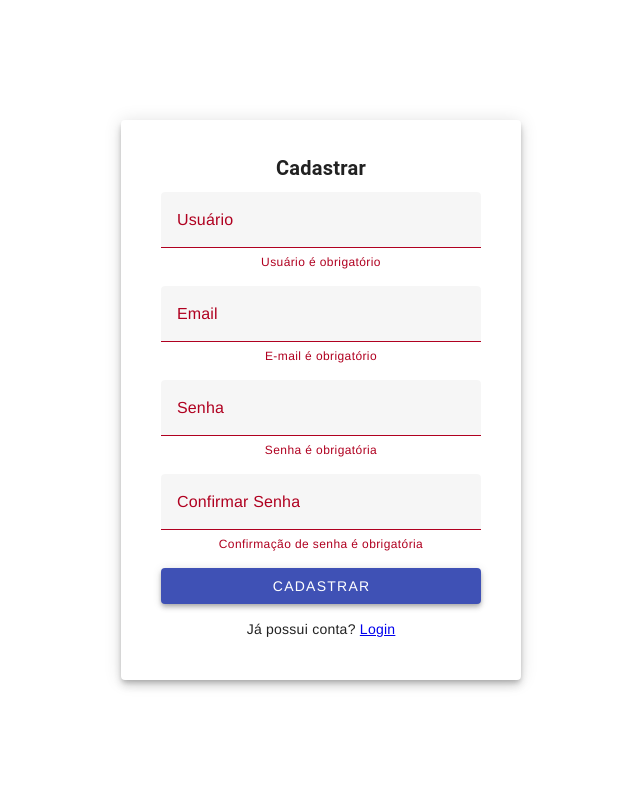
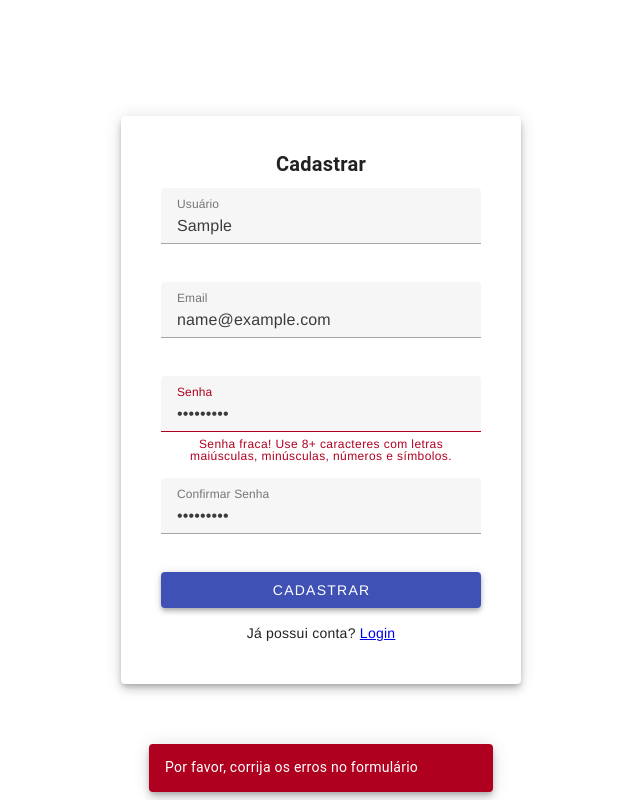
Before and after one commit to RenanCarles/prog-web, a Vue app in the folder crud/: page /register in a window 1280 px wide. Both pictures are taken after typing "Sample", "name@example.com", "Sample123", "Sample123" into the empty fields and a click on the button "CADASTRAR". Shown: the whole page, without its empty margins (319-959 px from the left). Built offline with nearby package versions, Linux system fonts and the light colour scheme.

Commit message:
Ajustes tela login e cadastro

```diff
--- a/crud/src/views/LoginView.vue
+++ b/crud/src/views/LoginView.vue
@@ -4,22 +4,22 @@
       <v-card-title class="text-center text-h6 font-weight-bold">LOGIN</v-card-title>
 
       <v-card-text>
-        <v-form @submit.prevent="handleSubmit(onSubmit)">
+        <v-form @submit.prevent="handleSubmit">
           <v-text-field
-            label="Usuário (e-mail)"
-            v-model="username"
-            :error-messages="usernameTouched && usernameError ? [usernameError] : []"
+            label="E-mail"
+            v-model="form.username"
+            :error-messages="fieldErrors.username"
             outlined dense autocomplete="off" class="mb-4"
-            @blur="usernameBlur"
+            @blur="() => touched.username = true"
           />
 
           <v-text-field
             label="Senha"
             type="password"
-            v-model="password"
-            :error-messages="passwordTouched && passwordError ? [passwordError] : []"
+            v-model="form.password"
+            :error-messages="fieldErrors.password"
             outlined dense autocomplete="new-password" class="mb-4"
-            @blur="passwordBlur"
+            @blur="() => touched.password = true"
           />
 
           <v-btn type="submit" color="indigo" block class="text-white">Login</v-btn>
@@ -33,6 +33,14 @@
         </v-form>
       </v-card-text>
     </v-card>
+
+    <v-snackbar
+      v-model="snackbar.show"
+      :color="snackbar.color"
+      :timeout="3000"
+    >
+      {{ snackbar.message }}
+    </v-snackbar>
   </v-container>
 </template>
 
@@ -40,61 +48,97 @@
 import { getAuth, signInWithEmailAndPassword } from 'firebase/auth'
 import { firebaseApp } from '../firebase/firebase'
 
-import { useForm, useField } from 'vee-validate'
-import * as yup from 'yup'
-
 export default {
   name: 'LoginView',
-  setup(_, { router }) {
-    // Schema de validação com Yup
-    const schema = yup.object({
-      username: yup.string().email('E-mail inválido').required('E-mail é obrigatório'),
-      password: yup.string().required('Senha é obrigatória'),
-    });
+  data() {
+    return {
+      form: {
+        username: '',
+        password: '',
+      },
+      touched: {
+        username: false,
+        password: false,
+      },
+      fieldErrors: {
+        username: '',
+        password: '',
+      },
+      snackbar: {
+        show: false,
+        message: '',
+        color: 'error'
+      }
+    }
+  },
+  methods: {
+    validateForm() {
+      let isValid = true
 
-    const { handleSubmit } = useForm({
-      validationSchema: schema,
-    });
+      // Reset errors
+      this.fieldErrors = {
+        username: '',
+        password: '',
+      }
 
-    // Campos e validação
-    const {
-      value: username,
-      errorMessage: usernameError,
-      meta: usernameMeta,
-      handleBlur: usernameBlur
-    } = useField('username');
+      // Email validation
+      if (!this.form.username.trim()) {
+        this.fieldErrors.username = 'E-mail é obrigatório'
+        isValid = false
+      } else if (!/^\S+@\S+\.\S+$/.test(this.form.username)) {
+        this.fieldErrors.username = 'E-mail inválido'
+        isValid = false
+      }
 
-    const {
-      value: password,
-      errorMessage: passwordError,
-      meta: passwordMeta,
-      handleBlur: passwordBlur
-    } = useField('password');
+      // Password validation
+      if (!this.form.password) {
+        this.fieldErrors.password = 'Senha é obrigatória'
+        isValid = false
+      }
 
-    // Lógica de login
-    const onSubmit = async (values) => {
-      const auth = getAuth(firebaseApp);
+      return isValid
+    },
+
+    showSnackbar(message, color = 'error') {
+      this.snackbar.message = message
+      this.snackbar.color = color
+      this.snackbar.show = true
+    },
+
+    async handleSubmit() {
+      if (!this.validateForm()) {
+        this.showSnackbar('Por favor, corrija os erros no formulário')
+        return
+      }
+
       try {
-        await signInWithEmailAndPassword(auth, values.username, values.password);
-        router.push('/');
+        const auth = getAuth(firebaseApp)
+        await signInWithEmailAndPassword(auth, this.form.username, this.form.password)
+        this.$router.push('/')
       } catch (error) {
-        alert('Credenciais inválidas');
-        console.log(error.message);
+        let errorMessage = 'Erro ao fazer login'
+
+        // Tratamento de erros comuns do Firebase
+        switch (error.code) {
+          case 'auth/invalid-email':
+            errorMessage = 'E-mail inválido'
+            break
+          case 'auth/user-disabled':
+            errorMessage = 'Esta conta está desativada'
+            break
+          case 'auth/user-not-found':
+            errorMessage = 'Usuário não encontrado'
+            break
+          case 'auth/wrong-password':
+            errorMessage = 'Senha incorreta'
+            break
+          default:
+            console.error(error)
+        }
+
+        this.showSnackbar(errorMessage)
       }
-    };
-
-    return {
-      handleSubmit,
-      onSubmit,
-      username,
-      usernameError,
-      usernameTouched: usernameMeta.touched,
-      usernameBlur,
-      password,
-      passwordError,
-      passwordTouched: passwordMeta.touched,
-      passwordBlur,
-    };
+    }
   }
 }
 </script>
--- a/crud/src/views/RegisterView.vue
+++ b/crud/src/views/RegisterView.vue
@@ -4,32 +4,32 @@
       <v-card-title class="text-center text-h6 font-weight-bold">Cadastrar</v-card-title>
 
       <v-card-text>
-          <v-form @submit.prevent="handleSubmit(onSubmit)">
+        <v-form @submit.prevent="handleSubmit">
           <v-text-field
             label="Usuário"
-              v-model="values.username"
-              :error-messages="errors.username"
+            v-model="form.username"
+            :error-messages="fieldErrors.username"
             outlined dense class="mb-4"
           />
           <v-text-field
             label="Email"
             type="email"
-              v-model="values.email"
-              :error-messages="errors.email"
+            v-model="form.email"
+            :error-messages="fieldErrors.email"
             outlined dense class="mb-4"
           />
           <v-text-field
             label="Senha"
             type="password"
-              v-model="values.password"
-              :error-messages="errors.password"
+            v-model="form.password"
+            :error-messages="fieldErrors.password"
             outlined dense class="mb-4"
           />
           <v-text-field
             label="Confirmar Senha"
             type="password"
-              v-model="values.confirmPassword"
-              :error-messages="errors.confirmPassword"
+            v-model="form.confirmPassword"
+            :error-messages="fieldErrors.confirmPassword"
             outlined dense class="mb-4"
           />
           <v-btn type="submit" color="indigo" block class="text-white">Cadastrar</v-btn>
@@ -39,6 +39,14 @@
         </v-form>
       </v-card-text>
     </v-card>
+
+    <v-snackbar
+      v-model="snackbar.show"
+      :color="snackbar.color"
+      :timeout="3000"
+    >
+      {{ snackbar.message }}
+    </v-snackbar>
   </v-container>
 </template>
 
@@ -46,53 +54,97 @@
 import { getAuth, createUserWithEmailAndPassword } from 'firebase/auth'
 import { firebaseApp } from '../firebase/firebase'
 
-  import { useForm } from 'vee-validate'
-  import * as yup from 'yup'
-
 export default {
   name: 'RegisterView',
-    setup() {
-      const schema = yup.object({
-        username: yup.string().required('Usuário é obrigatório'),
-        email: yup.string().email('E-mail inválido').required('E-mail é obrigatório'),
-        password: yup.string()
-          .required('Senha é obrigatória')
-          .matches(
-            /^(?=.*\d)(?=.*[a-z])(?=.*[A-Z])(?=.*[\W_]).{8,}$/,
-            'Senha fraca! Use 8+ caracteres com letras maiúsculas, minúsculas, números e símbolos.'
-          ),
-        confirmPassword: yup.string()
-          .oneOf([yup.ref('password')], 'As senhas não coincidem')
-          .required('Confirmação de senha é obrigatória'),
-      });
+  data() {
+    return {
+      form: {
+        username: '',
+        email: '',
+        password: '',
+        confirmPassword: '',
+      },
+      fieldErrors: {
+        username: '',
+        email: '',
+        password: '',
+        confirmPassword: '',
+      },
+      snackbar: {
+        show: false,
+        message: '',
+        color: 'error'
+      }
+    }
+  },
+  methods: {
+    validateForm() {
+      let isValid = true
 
-      const { handleSubmit, errors, values } = useForm({
-        validationSchema: schema,
-        initialValues: {
+      // Reset errors
+      this.fieldErrors = {
         username: '',
         email: '',
         password: '',
         confirmPassword: '',
       }
-      });
 
-      const onSubmit = async (values) => {
-        const auth = getAuth(firebaseApp);
+      // Username validation
+      if (!this.form.username.trim()) {
+        this.fieldErrors.username = 'Usuário é obrigatório'
+        isValid = false
+      }
+
+      // Email validation
+      if (!this.form.email.trim()) {
+        this.fieldErrors.email = 'E-mail é obrigatório'
+        isValid = false
+      }
+
+      // Password validation
+      if (!this.form.password) {
+        this.fieldErrors.password = 'Senha é obrigatória'
+        isValid = false
+      } else if (!/^(?=.*\d)(?=.*[a-z])(?=.*[A-Z])(?=.*[\W_]).{8,}$/.test(this.form.password)) {
+        this.fieldErrors.password = 'Senha fraca! Use 8+ caracteres com letras maiúsculas, minúsculas, números e símbolos.'
+        isValid = false
+      }
+
+      // Confirm password validation
+      if (!this.form.confirmPassword) {
+        this.fieldErrors.confirmPassword = 'Confirmação de senha é obrigatória'
+        isValid = false
+      } else if (this.form.password !== this.form.confirmPassword) {
+        this.fieldErrors.confirmPassword = 'As senhas não coincidem'
+        isValid = false
+      }
+
+      return isValid
+    },
+
+    showSnackbar(message, color = 'error') {
+      this.snackbar.message = message
+      this.snackbar.color = color
+      this.snackbar.show = true
+    },
+
+    async handleSubmit() {
+      if (!this.validateForm()) {
+        this.showSnackbar('Por favor, corrija os erros no formulário')
+        return
+      }
+
+      const auth = getAuth(firebaseApp)
       try {
-          await createUserWithEmailAndPassword(auth, values.email, values.password);
-          alert('Usuário cadastrado com sucesso!');
-          window.location.href = '/login'; // ou use this.$router.push
+        await createUserWithEmailAndPassword(auth, this.form.email, this.form.password)
+        this.showSnackbar('Usuário cadastrado com sucesso!', 'success')
+        setTimeout(() => {
+          this.$router.push('/login')
+        }, 1500)
       } catch (error) {
-          alert(error.message);
-          console.error(error.message);
+        let errorMessage = 'Erro ao cadastrar usuário'
+        this.showSnackbar(errorMessage)
       }
-      };
-
-      return {
-        values,
-        errors,
-        handleSubmit,
-        onSubmit,
     }
   }
 }
```
Lines whose indentation alone changed are shown as unchanged.
